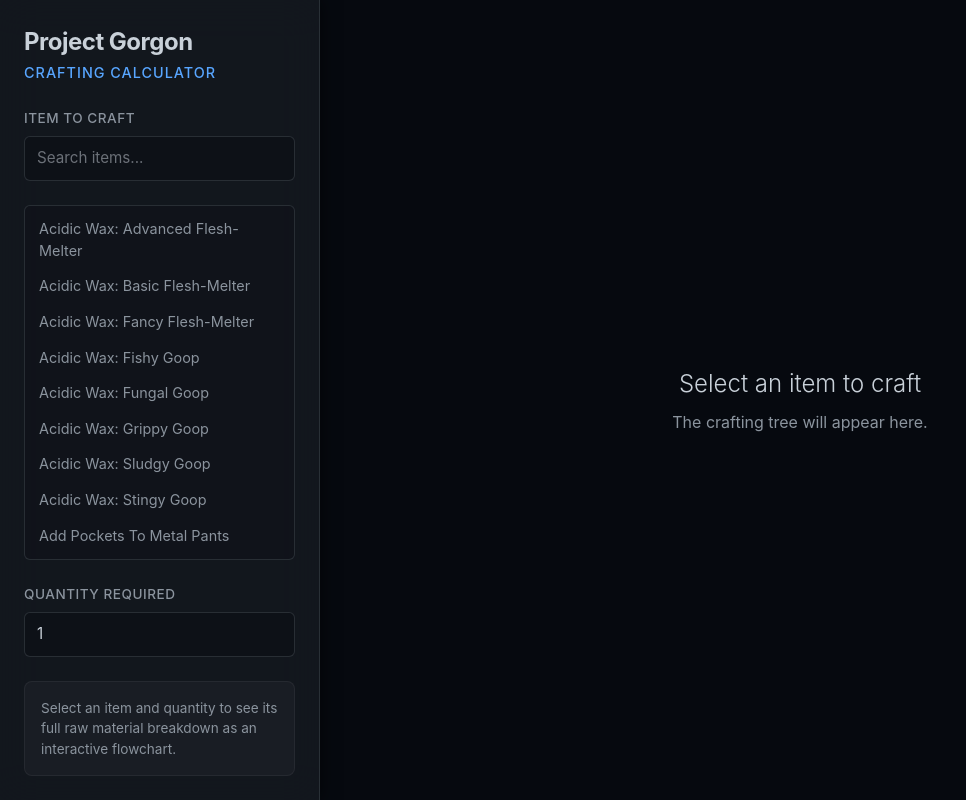
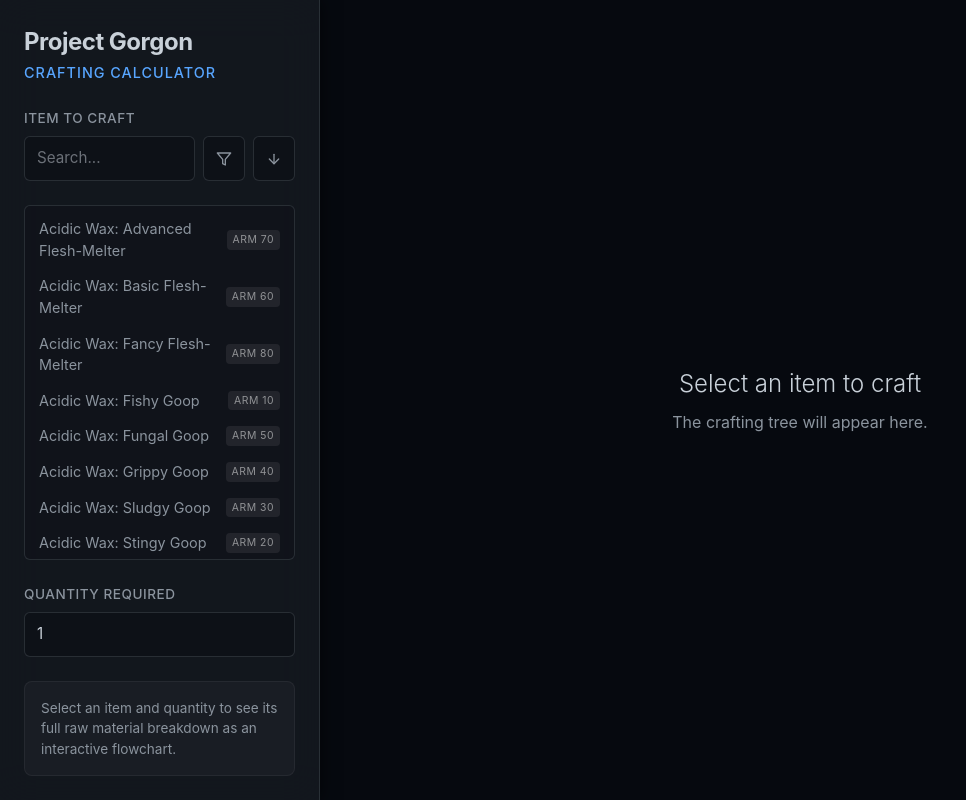
Before and after one commit to Renari/ProjectGorgonCraftingCalculator, a SvelteKit app: page / in a window 1280 px wide. Shown: the whole page, without its empty margins (0-966 px from the left). Built offline with nearby package versions, Linux system fonts and the light colour scheme; grey boxes are pictures that could not be loaded.

Commit message:
implement sorting and filtering of item list

```diff
--- a/src/lib/calculator.ts
+++ b/src/lib/calculator.ts
@@ -42,11 +42,38 @@ export function getAvailableItems(): string[] {
     return Array.from(recipeMap.keys()).sort();
 }
 
-export function getAvailableItemsWithDetails(): { name: string, icon?: string }[] {
-    return Array.from(recipeMap.keys()).sort().map(name => ({
-        name,
-        icon: iconMap.get(name)
-    }));
+export function getAvailableSkills(): string[] {
+    const skills = new Set<string>();
+    for (const recipes of recipeMap.values()) {
+        for (const r of recipes) {
+            if (r.profession) skills.add(r.profession);
+        }
+    }
+    return Array.from(skills).sort();
+}
+
+export function getAvailableItemsWithDetails(): { name: string, icon?: string, skill?: string, level?: number }[] {
+    const items = Array.from(recipeMap.keys()).map(name => {
+        const recipes = recipeMap.get(name)!;
+        const displayRecipe = recipes.reduce((prev, curr) => curr.level < prev.level ? curr : prev, recipes[0]);
+        return {
+            name,
+            icon: iconMap.get(name),
+            skill: displayRecipe?.profession,
+            level: displayRecipe?.level
+        };
+    });
+
+    items.sort((a, b) => {
+        const levelA = a.level ?? 0;
+        const levelB = b.level ?? 0;
+        if (levelA !== levelB) {
+            return levelA - levelB;
+        }
+        return a.name.localeCompare(b.name);
+    });
+
+    return items;
 }
 
 export function getSurveyDetails(surveyName: string): { name: string, icon?: string }[] {
--- a/src/routes/+page.svelte
+++ b/src/routes/+page.svelte
@@ -1,16 +1,22 @@
 <script lang="ts">
   import { onMount } from 'svelte';
   import CraftingFlow from '$lib/components/CraftingFlow.svelte';
-  import { getAvailableItemsWithDetails, buildCraftingTree, getSurveyDetails } from '$lib/calculator';
+  import { getAvailableItemsWithDetails, getAvailableSkills, buildCraftingTree, getSurveyDetails } from '$lib/calculator';
   import { treeToFlowElements } from '$lib/layout';
   import { getIconUrl } from '$lib/utils';
   import type { ObtainingMethod } from '$lib/types';
   import Dagre from '@dagrejs/dagre';
 
   // State
-  type ItemDetail = { name: string, icon?: string };
+  type ItemDetail = { name: string, icon?: string, skill?: string, level?: number };
 
   let availableItems: ItemDetail[] = [];
+  let availableSkills: string[] = [];
+  let selectedSkillFilter = 'All';
+  let sortMode: 'A-Z' | 'Level' = 'A-Z';
+  let sortAscending = true;
+  let showSkillFilterMenu = false;
+  let showSortMenu = false;
   let selectedItem = '';
   let targetQuantity = 1;
   let searchQuery = '';
@@ -32,15 +38,37 @@
   let obtainItemName = '';
   let obtainMethods: ObtainingMethod[] = [];
 
-  $: filteredItems = availableItems.filter(item =>
-    item.name.toLowerCase().includes(searchQuery.toLowerCase())
-  );
+  $: sortedFilteredItems = (() => {
+    let items = availableItems.filter(item =>
+      item.name.toLowerCase().includes(searchQuery.toLowerCase()) &&
+      (selectedSkillFilter === 'All' || item.skill === selectedSkillFilter)
+    );
+
+    items.sort((a, b) => {
+      let comparison = 0;
+      if (sortMode === 'Level') {
+        const levelA = a.level ?? 0;
+        const levelB = b.level ?? 0;
+        if (levelA !== levelB) {
+          comparison = levelA - levelB;
+        } else {
+          comparison = a.name.localeCompare(b.name);
+        }
+      } else {
+        comparison = a.name.localeCompare(b.name);
+      }
+      return sortAscending ? comparison : -comparison;
+    });
+
+    return items;
+  })();
 
   onMount(() => {
     window.addEventListener('openRecipeModal', handleOpenRecipeModal as EventListener);
     window.addEventListener('openObtainModal', handleOpenObtainModal as EventListener);
 
     availableItems = getAvailableItemsWithDetails();
+    availableSkills = getAvailableSkills();
 
     const savedItem = localStorage.getItem('calc_selectedItem');
     const savedQty = localStorage.getItem('calc_targetQuantity');
@@ -175,11 +203,103 @@
 
     <div class="control-group">
       <label for="itemSearch">Item to Craft</label>
-      <input id="itemSearch" type="text" placeholder="Search items..." bind:value={searchQuery} />
+      <div class="search-filter-row">
+        <input id="itemSearch" type="text" placeholder="Search..." bind:value={searchQuery} />
+
+        <div class="filter-dropdown-container">
+          <button
+            type="button"
+            class="filter-btn"
+            class:active={selectedSkillFilter !== 'All'}
+            on:click={(e) => { e.stopPropagation(); showSortMenu = false; showSkillFilterMenu = !showSkillFilterMenu; }}
+            title="Filter by Skill"
+          >
+            <svg xmlns="http://www.w3.org/2000/svg" width="16" height="16" viewBox="0 0 24 24" fill="none" stroke="currentColor" stroke-width="2" stroke-linecap="round" stroke-linejoin="round"><polygon points="22 3 2 3 10 12.46 10 19 14 21 14 12.46 22 3"></polygon></svg>
+          </button>
+
+          {#if showSkillFilterMenu}
+            <div class="filter-menu">
+              <!-- svelte-ignore a11y-click-events-have-key-events -->
+              <!-- svelte-ignore a11y-no-static-element-interactions -->
+              <div
+                class="filter-option"
+                class:selected={selectedSkillFilter === 'All'}
+                on:click={() => { selectedSkillFilter = 'All'; showSkillFilterMenu = false; }}
+              >
+                All Skills
+              </div>
+              {#each availableSkills as skill}
+                <!-- svelte-ignore a11y-click-events-have-key-events -->
+                <!-- svelte-ignore a11y-no-static-element-interactions -->
+                <div
+                  class="filter-option"
+                  class:selected={selectedSkillFilter === skill}
+                  on:click={() => { selectedSkillFilter = skill; showSkillFilterMenu = false; }}
+                >
+                  {skill}
+                </div>
+              {/each}
+            </div>
+          {/if}
+        </div>
+
+        <div class="filter-dropdown-container">
+          <button
+            type="button"
+            class="filter-btn"
+            class:active={sortMode !== 'A-Z' || !sortAscending}
+            on:click={(e) => { e.stopPropagation(); showSkillFilterMenu = false; showSortMenu = !showSortMenu; }}
+            title="Sort Options"
+          >
+            <svg xmlns="http://www.w3.org/2000/svg" width="16" height="16" viewBox="0 0 24 24" fill="none" stroke="currentColor" stroke-width="2" stroke-linecap="round" stroke-linejoin="round"><line x1="12" y1="5" x2="12" y2="19"></line><polyline points="19 12 12 19 5 12"></polyline></svg>
+          </button>
+
+          {#if showSortMenu}
+            <div class="filter-menu sort-menu">
+              <div class="filter-header">Sort By</div>
+              <div class="sort-toggle-group">
+                <button
+                  class="sort-toggle-btn"
+                  class:active={sortMode === 'A-Z'}
+                  on:click={() => { sortMode = 'A-Z'; showSortMenu = false; }}
+                >
+                  A-Z
+                </button>
+                <button
+                  class="sort-toggle-btn"
+                  class:active={sortMode === 'Level'}
+                  on:click={() => { sortMode = 'Level'; showSortMenu = false; }}
+                >
+                  Level
+                </button>
+              </div>
+
+              <div class="filter-divider"></div>
+              <div class="filter-header">Order</div>
+              <div class="sort-toggle-group">
+                <button
+                  class="sort-toggle-btn"
+                  class:active={sortAscending === true}
+                  on:click={() => { sortAscending = true; showSortMenu = false; }}
+                >
+                  Asc
+                </button>
+                <button
+                  class="sort-toggle-btn"
+                  class:active={sortAscending === false}
+                  on:click={() => { sortAscending = false; showSortMenu = false; }}
+                >
+                  Desc
+                </button>
+              </div>
+            </div>
+          {/if}
+        </div>
+      </div>
     </div>
 
     <div class="item-list">
-      {#each filteredItems as item}
+      {#each sortedFilteredItems as item}
         <!-- svelte-ignore a11y-click-events-have-key-events -->
         <!-- svelte-ignore a11y-no-static-element-interactions -->
         <div
@@ -187,13 +307,18 @@
           class:selected={selectedItem === item.name}
           on:click={() => selectItem(item.name)}
         >
-          {#if item.icon}
-            <img src={getIconUrl(item.icon)} alt={item.name} class="item-list-icon" />
+          <div class="item-list-main">
+            {#if item.icon}
+              <img src={getIconUrl(item.icon)} alt={item.name} class="item-list-icon" />
+            {/if}
+            <span class="item-name">{item.name}</span>
+          </div>
+          {#if item.skill}
+            <span class="item-skill">{item.skill.substring(0, 3)} {item.level}</span>
           {/if}
-          <span>{item.name}</span>
         </div>
       {/each}
-      {#if filteredItems.length === 0}
+      {#if sortedFilteredItems.length === 0}
         <div class="no-results">No items found.</div>
       {/if}
     </div>
@@ -213,6 +338,8 @@
     <CraftingFlow initialNodes={nodes} initialEdges={edges} />
   </main>
 </div>
+
+<svelte:window on:click={() => { showSkillFilterMenu = false; showSortMenu = false; }} />
 
 {#if showRecipeModal}
   <!-- svelte-ignore a11y-click-events-have-key-events -->
@@ -575,6 +702,132 @@
     border-radius: 2px;
   }
 
+  .search-filter-row {
+    display: flex;
+    gap: 8px;
+    position: relative;
+  }
+
+  .search-filter-row input {
+    flex-grow: 1;
+    min-width: 0;
+  }
+
+  .filter-dropdown-container {
+    position: relative;
+    display: flex;
+  }
+
+  .filter-btn {
+    background: rgba(13, 17, 23, 0.8);
+    border: 1px solid var(--border-color);
+    color: var(--text-muted);
+    padding: 0 12px;
+    border-radius: 6px;
+    display: flex;
+    align-items: center;
+    justify-content: center;
+    cursor: pointer;
+    transition: all 0.2s ease;
+    height: 100%;
+  }
+
+  .filter-btn:hover {
+    color: var(--text-main);
+    border-color: var(--accent);
+  }
+
+  .filter-btn.active {
+    color: var(--accent);
+    border-color: rgba(88, 166, 255, 0.5);
+    background: rgba(88, 166, 255, 0.1);
+  }
+
+  .filter-menu {
+    position: absolute;
+    top: calc(100% + 8px);
+    right: 0;
+    width: 200px;
+    background: var(--panel-bg);
+    border: 1px solid var(--border-color);
+    border-radius: 6px;
+    box-shadow: 0 4px 20px rgba(0,0,0,0.5);
+    z-index: 100;
+    max-height: 300px;
+    overflow-y: auto;
+    display: flex;
+    flex-direction: column;
+    padding: 8px 0;
+    backdrop-filter: blur(20px);
+  }
+
+  .filter-option {
+    padding: 8px 16px;
+    font-size: 0.9rem;
+    color: var(--text-main);
+    cursor: pointer;
+    transition: all 0.1s;
+  }
+
+  .filter-option:hover {
+    background: rgba(255, 255, 255, 0.05);
+  }
+
+  .filter-option.selected {
+    color: var(--accent);
+    background: rgba(88, 166, 255, 0.1);
+  }
+
+  .sort-menu {
+    width: 180px;
+    padding: 12px;
+  }
+
+  .sort-toggle-group {
+    display: flex;
+    gap: 6px;
+    margin: 6px 4px 12px 4px;
+  }
+
+  .sort-toggle-btn {
+    flex: 1;
+    background: rgba(255, 255, 255, 0.05);
+    border: 1px solid rgba(255, 255, 255, 0.1);
+    color: var(--text-muted);
+    padding: 6px 0;
+    border-radius: 4px;
+    font-size: 0.8rem;
+    cursor: pointer;
+    transition: all 0.2s;
+  }
+
+  .sort-toggle-btn:hover {
+    background: rgba(255, 255, 255, 0.1);
+    color: var(--text-main);
+  }
+
+  .sort-toggle-btn.active {
+    background: rgba(88, 166, 255, 0.15);
+    border-color: rgba(88, 166, 255, 0.4);
+    color: var(--accent);
+    font-weight: 500;
+  }
+
+  .filter-divider {
+    height: 1px;
+    background: rgba(255, 255, 255, 0.1);
+    margin: 8px 0;
+  }
+
+  .filter-header {
+    font-size: 0.75rem;
+    color: var(--text-muted);
+    text-transform: uppercase;
+    letter-spacing: 1px;
+    padding: 2px 4px;
+    font-weight: 700;
+  }
+
   input {
     background: rgba(13, 17, 23, 0.8);
     border: 1px solid var(--border-color);
@@ -628,25 +881,44 @@
 
   .item-list-row {
     display: flex;
+    justify-content: space-between;
     align-items: center;
-    gap: 10px;
     padding: 6px 8px;
     border-radius: 4px;
     cursor: pointer;
-    font-size: 0.9rem;
-    color: var(--text-muted);
     transition: all 0.1s;
   }
 
-  .item-list-row:hover {
-    background: rgba(255, 255, 255, 0.05);
+  .item-list-main {
+    display: flex;
+    align-items: center;
+    gap: 10px;
+    font-size: 0.9rem;
+    color: var(--text-muted);
+  }
+
+  .item-list-row:hover .item-list-main {
     color: var(--text-main);
   }
 
   .item-list-row.selected {
     background: rgba(88, 166, 255, 0.15);
+  }
+
+  .item-list-row.selected .item-list-main {
     color: var(--accent);
     font-weight: 500;
+  }
+
+  .item-skill {
+    font-size: 0.65rem;
+    color: rgba(255, 255, 255, 0.5);
+    background: rgba(255, 255, 255, 0.08);
+    padding: 2px 6px;
+    border-radius: 4px;
+    text-transform: uppercase;
+    letter-spacing: 0.5px;
+    white-space: nowrap;
   }
 
   .item-list-icon {
```
